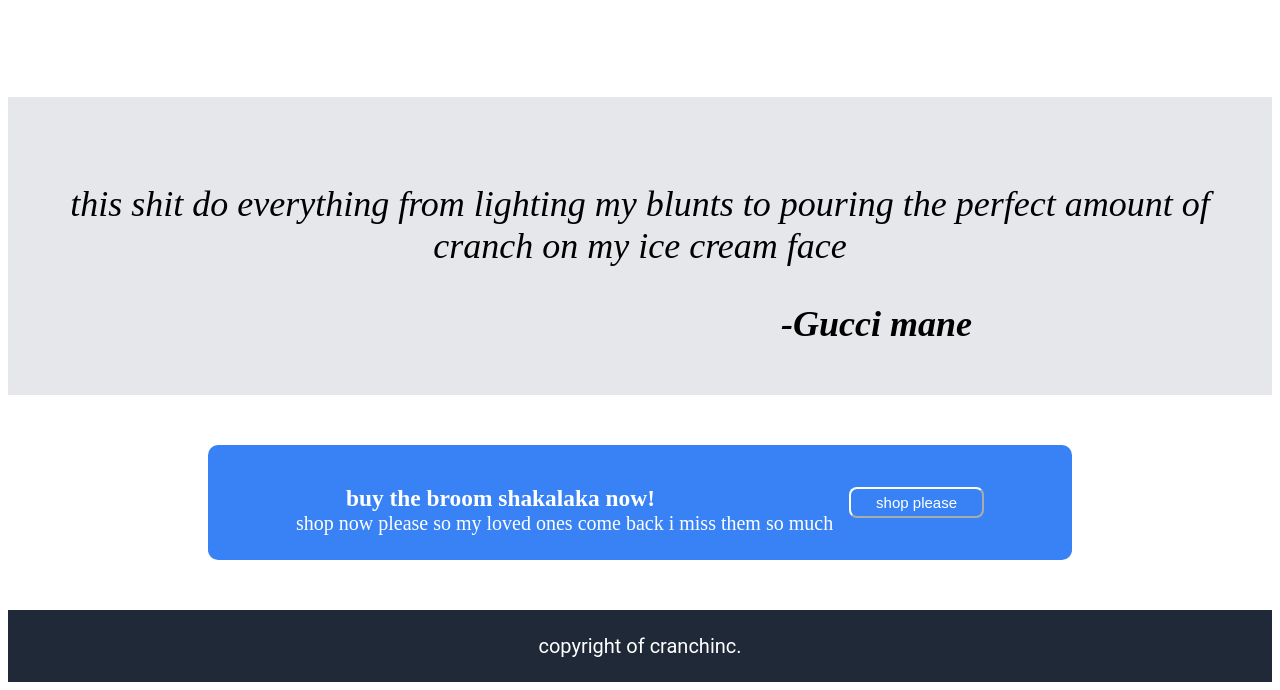
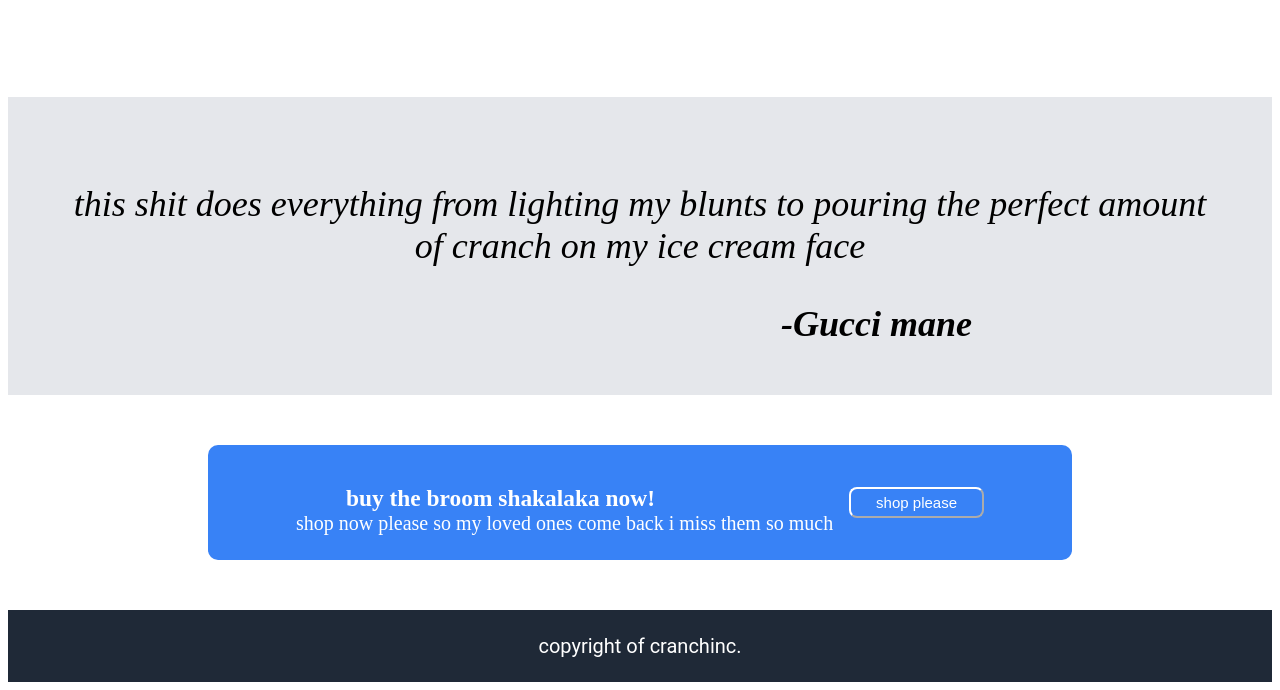
Before and after one commit to tricky99/flexbox-repo, a plain HTML site: page index.html in a window 1280 px wide. Shown: the part 973-1663 px from the top of the page. Drawn offline with Linux system fonts and the light colour scheme.

Commit message:
fix typos in index

```diff
--- a/index.html
+++ b/index.html
@@ -41,7 +41,7 @@
     </div>
     </div>
     <div class="testimonial">
-    <p>this shit do everything from lighting my blunts to pouring the perfect amount of cranch on my ice cream face</p>
+    <p>this shit does everything from lighting my blunts to pouring the perfect amount of cranch on my ice cream face</p>
     <div class="Gucci">-Gucci mane</div>
     </div>
     <div class="help">
```
